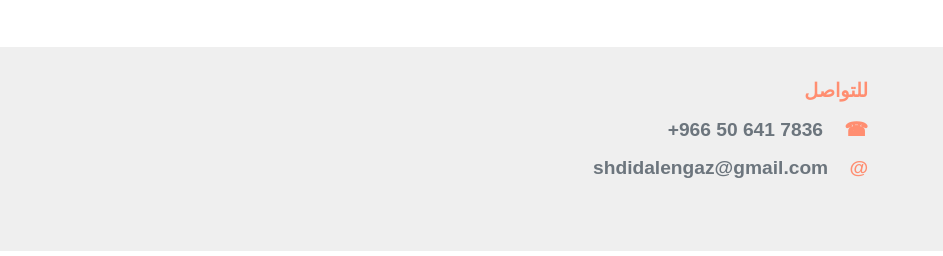
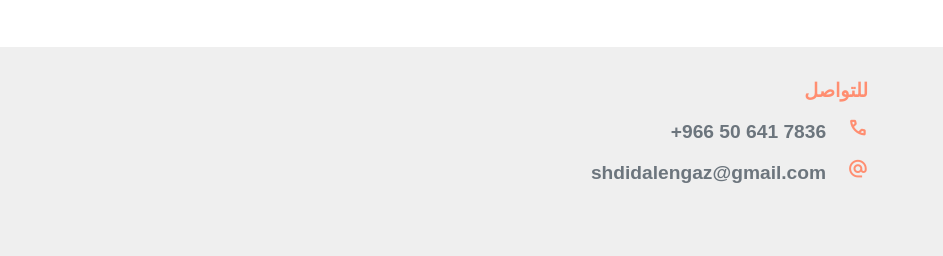
Before and after one commit to anow47/cleaning-service, a plain HTML site: page index.html in a window 1280 px wide. Shown: the part 5185-5441 px from the top of the page, 0-943 px from the left. Drawn offline with nearby package versions, Linux system fonts and the light colour scheme; a web font is replaced by a local one.

Commit message:
added new style

```diff
--- a/assets/css/style.css
+++ b/assets/css/style.css
@@ -276,7 +276,6 @@ header{
         display: block;
     }
     .nav{
-        padding: 2rem 0;
         flex-direction: row-reverse;
     }
     .nav-overlay{
@@ -911,9 +910,12 @@ footer{
     display: flex;
     flex-direction: column;
 }
+.footer-container .adress p {
+    color: var(--bs-gray);
+}
 .adress .adress-icon{
     color: var(--bs-primary);
-    font-size: 1.2rem;
+    font-size: 1.3rem;
     font-weight: 600;
     padding-left: 1rem;
 }
@@ -964,3 +966,10 @@ footer{
         padding-right: 10px;
     }
 }
+@media (max-width: 480px){
+    .socials i {
+        padding: 0.8rem;
+        margin-left: 0.5rem;
+        font-size: 0.8rem;
+    }
+}
--- a/index.html
+++ b/index.html
@@ -253,8 +253,8 @@
         <div class="footer-container flex">
             <div class="adress">
                 <h1 class="footer-title">للتواصل</h1>
-                <span class="adress-line">+966 50 641 7836 <span class="adress-icon">&#9742;</span></span>
-                <span class="adress-line">shdidalengaz@gmail.com <span class="adress-icon">&#64;</span></span>
+                <p class="adress-line">+966 50 641 7836 <span class="adress-icon material-symbols-outlined">call</span></p>
+                <p class="adress-line">shdidalengaz@gmail.com <span class="adress-icon material-symbols-outlined">alternate_email</span></p>
             </div>
             <div class="links">
                 <h1 class="footer-title">تابعنا على </h1>
```
